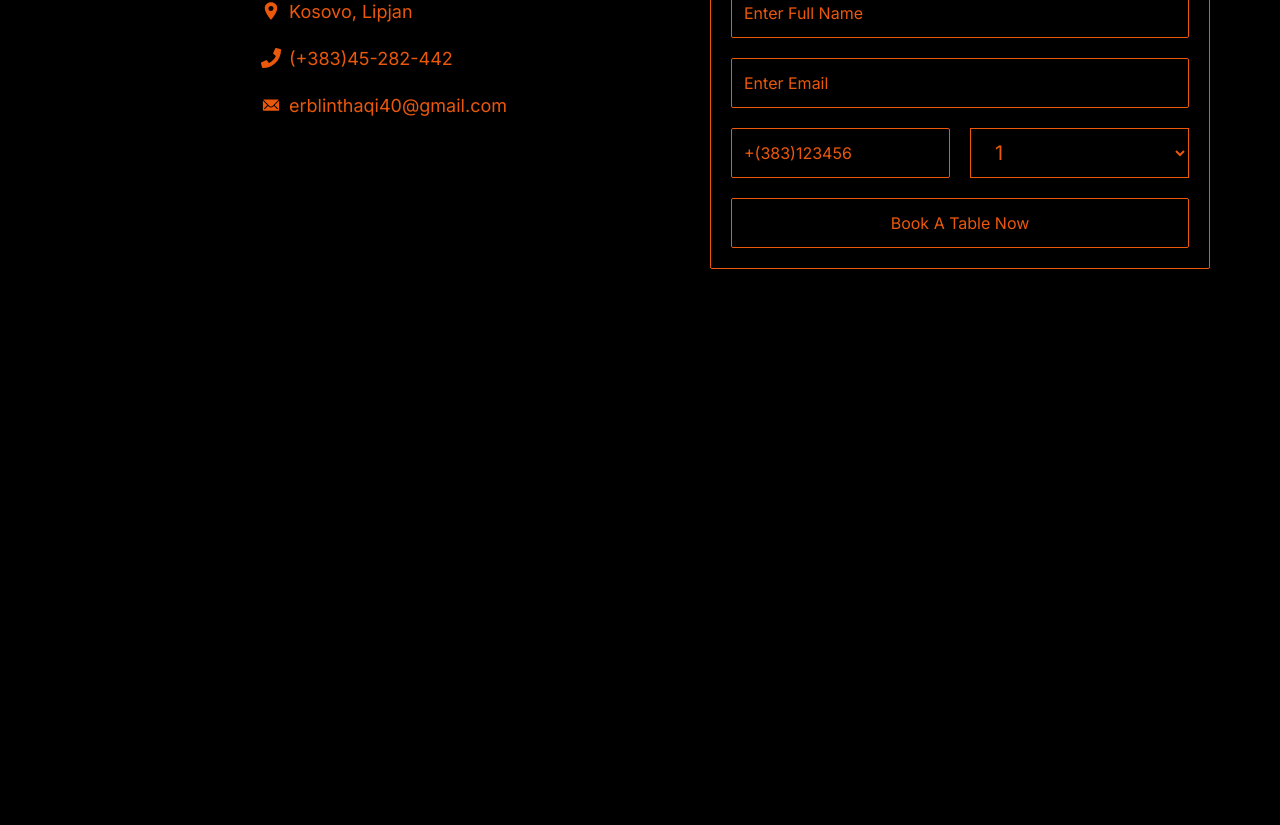
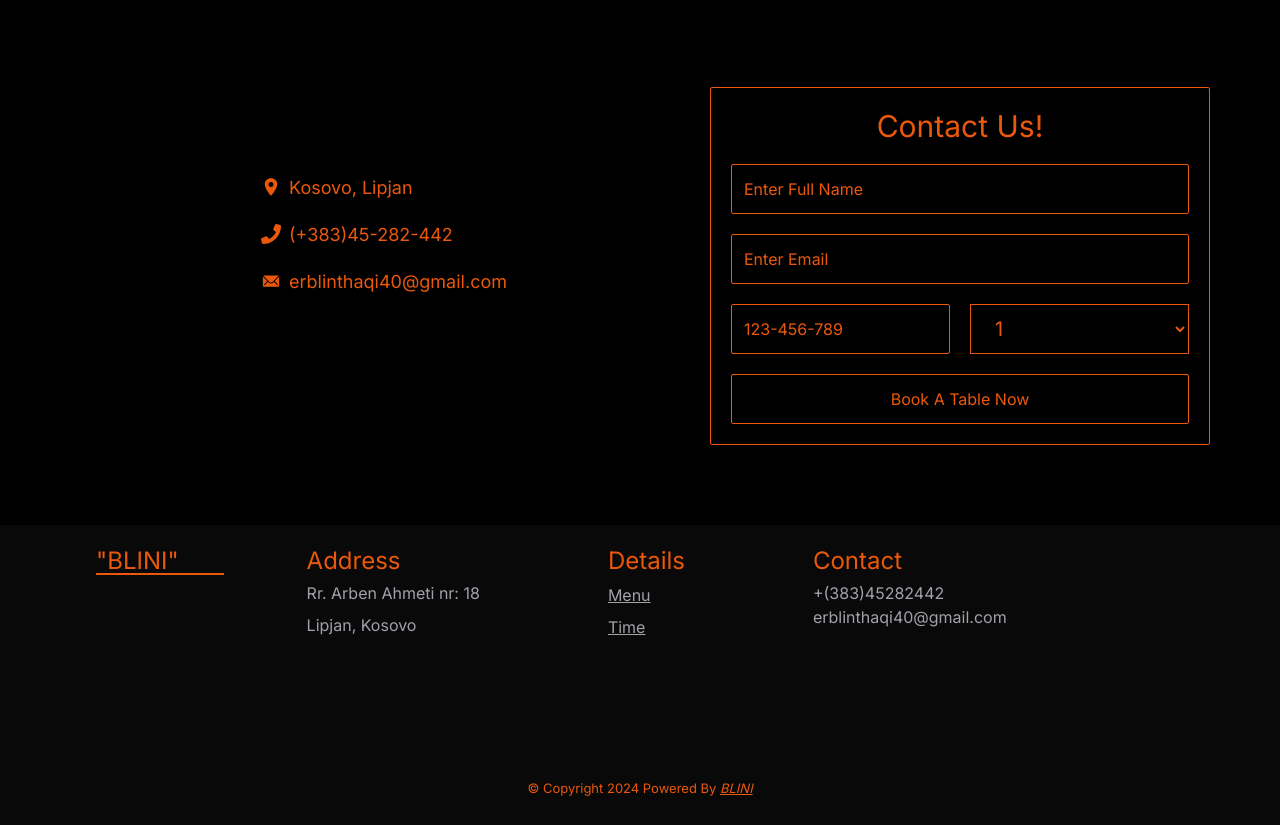
Before and after one commit to XtremeThaqi/Restaurant-App, a Next.js app: page / in a window 1280 px wide. Shown: the part 4680-5505 px from the top of the page. Before the commit the page ends 5029 px from the top, so only its background shows below. Built offline with nearby package versions, Linux system fonts and the light colour scheme.

Commit message:
site finised footer

```diff
--- a/src/app/components/Contact.jsx
+++ b/src/app/components/Contact.jsx
@@ -11,7 +11,7 @@ export default function Contact() {
             <div className="flex justify-center items-center">
                 <h2 className="text-orange-600 text-3xl underline">Contact Us</h2>
             </div>
-            <div className="grid grid-cols-2 place-items-center max-lg:grid-cols-1 mt-20">
+            <div className="grid grid-cols-2 place-items-center max-[1100px]:grid-cols-1 mt-20">
                 <div className="flex flex-col gap-5 ml-32 max-lg:ml-0">
                     <div className="flex items-center gap-2">
                         <IoLocationSharp className="text-orange-600 text-[20px]" />
@@ -26,7 +26,7 @@ export default function Contact() {
                         <h2 className="text-orange-600 text-[18px]">erblinthaqi40@gmail.com</h2>
                     </div>
                 </div>
-                <form action="POST" className="p-5 w-[500px] max-sm:w-auto border border-orange-600 rounded-sm mt-16">
+                <form className="p-5 w-[500px] max-sm:w-[350px] border border-orange-600 rounded-sm mt-16 max-[]:">
                     <div className="flex justify-center items-center">
                         <h2 className="text-orange-600 text-3xl">Contact Us!</h2>
                     </div>
@@ -35,9 +35,9 @@ export default function Contact() {
                         <input type="email" id="email" placeholder="Enter Email" className="p-3 bg-transparent outline-none text-orange-600 rounded-sm border border-orange-600 focus:border-2 placeholder:text-orange-600" required/>
                     </div>
                     <div className="grid grid-cols-2 mt-5 gap-5">
-                        <input type="tel"  placeholder="+(383)123456" pattern="[0-9]{3}-[0-9]{3}-[0-9]{4}" className="p-3 bg-transparent outline-none text-orange-600 rounded-sm border border-orange-600 focus:border-2 placeholder:text-orange-600" required/>
+                        <input type="tel"  placeholder="123-456-789" className="p-3 bg-transparent outline-none text-orange-600 rounded-sm border border-orange-600 focus:border-2 placeholder:text-orange-600" required/>
                         {/* <textarea cols="10" rows="1" placeholder="How Many People?" className="mt-[1px] bg-transparent border border-orange-600 text-orange-600 outline-none p-3 placeholder:text-orange-600 overflow-hidden resize-none rounded-sm focus:border-2"/> */}
-                        <select className="bg-transparent border border-orange-600 text-orange-600 px-5 text-[20px]">
+                        <select className="bg-transparent border outline-none border-orange-600 text-orange-600 px-5 text-[20px]">
                             <option value="1" className="bg-orange-600 text-white">1</option>
                             <option value="2">2</option>
                             <option value="3" className="bg-orange-600 text-white">3</option>
@@ -46,8 +46,13 @@ export default function Contact() {
                             <option value="6">6</option>
                             <option value="7" className="bg-orange-600 text-white">7</option>
                             <option value="8">8</option>
-                            <option value="9" className="bg-orange-600 text-white hover:bg-red-50">9</option>
+                            <option value="9" className="bg-orange-600 text-white">9</option>
                             <option value="10">10</option>
+                            <option value="11" className="bg-orange-600 text-white">11</option>
+                            <option value="12">12</option>
+                            <option value="13" className="bg-orange-600 text-white">13</option>
+                            <option value="14">14</option>
+                            <option value="15" className="bg-orange-600 text-white">15</option>
                         </select>
                     </div>
                     <button className="w-full p-3 text-orange-600 bg-transparent border rounded-sm border-orange-600 mt-5">Book A Table Now</button>
--- /dev/null
+++ b/src/app/components/Footer.jsx
@@ -0,0 +1,37 @@
+"use client"
+
+export default function Footer() {
+    return (
+        <>
+            <div className="px-24 max-lg:px-10 h-[300px] w-full bg-[rgba(31,31,31,0.3)]">
+                <div className="flex gap-32 py-5 max-md:flex-col max-md:gap-10">
+                    <div className="relative">
+                        <h2 className="text-2xl text-orange-600 before:absolute before:top-7 before:bg-orange-600 before:w-32 before:h-[2px]">"BLINI"</h2>
+                    </div>
+                    <div className="flex flex-wrap justify-start gap-32 max-md:gap-20 max-sm:flex-col max-sm:gap-10">
+                        <div className="text-2xl text-orange-600">
+                            <h2>Address</h2>
+                            <p className="text-[16px] text-zinc-400">Rr. Arben Ahmeti nr: 18</p>
+                            <p className="text-[16px] text-zinc-400">Lipjan, Kosovo</p>
+                        </div>
+                        <div className="text-2xl text-orange-600">
+                            <h2>Details</h2>
+                            <a href="#food" className="text-[16px] underline text-zinc-400">Menu</a>
+                            <a href="#time" className="text-[16px] underline block text-zinc-400">Time</a>
+                        </div>
+                        <div className="text-2xl text-orange-600">
+                            <h2>Contact</h2>
+                            <p className="text-[16px] text-zinc-400">+(383)45282442</p>
+                            <p className="text-[16px] -mt-2 text-zinc-400">erblinthaqi40@gmail.com</p>
+                        </div>
+                    </div>
+                </div>
+                <div className="flex justify-center items-end py-5 mt-24 max-md:mt-10 max-sm:mt-0 max-md:py-2">
+                    <div className="flex gap-5">
+                        <p className="text-orange-600 text-[13px]">&copy; Copyright 2024 Powered By <span className="underline italic">BLINI</span></p>
+                    </div>
+                </div>
+            </div>
+        </>
+    )
+}
--- a/src/app/components/Navbar.jsx
+++ b/src/app/components/Navbar.jsx
@@ -30,14 +30,14 @@ export default function Navbar() {
                         ))}
                     </ul>
                     <div className="md:hidden mt-2">
-                        <button className="text-white text-[27px]" onClick={toggle}>
+                        <button className="text-orange-600 text-[27px]" onClick={toggle}>
                             {mobileMenu ? <FaTimes/> : <FaBars/>}
                         </button>
                         {mobileMenu && (
                             <div className="absolute top-[60px] left-0 w-full px-10 py-5 rounded-[5px] max-sm:bg-[rgba(31,31,31,0.9)] backdrop-blur-md">
                                 <ul className="flex flex-col gap-7">
                                     {navData.map((item) => (
-                                        <li className="text-white cursor-pointer text-[20px]" key={item.id}>
+                                        <li className="text-orange-600 cursor-pointer text-[20px]" key={item.id}>
                                             <a href={item.href}>{item.name}</a>
                                         </li>
                                     ))}
--- a/src/app/components/Open.jsx
+++ b/src/app/components/Open.jsx
@@ -12,7 +12,7 @@ export default function Open() {
 
   return (
     <>
-        <div className="py-10">
+        <div className="py-32" id="time">
             <div className="flex items-center justify-center">
                 <h2 className="text-3xl text-orange-600 underline">Open from:</h2>
             </div>
--- a/src/app/components/Testemonials.jsx
+++ b/src/app/components/Testemonials.jsx
@@ -31,7 +31,7 @@ export default function Testemonials() {
                 {testimonialsData.map((testimonial) => (
                     <div key={testimonial.id} className="rounded-2xl w-[330px] h-[440px] border border-orange-600 p-5 flex flex-wrap justify-center">
                         <div className="relative flex flex-col gap-2 items-center">
-                            <Image className="max-w-24" src={testimonial.image} alt={testimonial.name}/>
+                            <Image className="max-w-24 rounded-full" src={testimonial.image} alt={testimonial.name}/>
                             <p className="text-xl text-orange-600">{testimonial.name}</p>
                             <p className="text-lg mt-4 text-gray-400">{testimonial.description}</p>
                             <p className="absolute right-0 -bottom-0 text-[20px] text-orange-600"><FaStar/></p>
@@ -47,20 +47,3 @@ export default function Testemonials() {
     </>
   )
 }
-
- {/* <div className="flex p-5 gap-5 flex-wrap justify-center items-center mt-16">
-                <div className="border border-orange-600 rounded-3xl w-[500px] p-5 flex  items-center">
-                    <div className="flex flex-col gap-4 mr-5">
-                        <Image src={img1} alt="img-1" className="w-20 pointer-events-none object-cover" />
-                        <h2 className="text- mt-2 text-orange-600"></h2>
-                    </div>
-                    <p className="text-gray-400 text-md mt-4"></p>
-                </div>
-                <div className="border border-orange-600 rounded-3xl w-[500px] p-5 flex items-center">
-                    <div className="flex flex-col">
-                        <Image src={img2} alt="img-2" className="w-20 pointer-events-none object-cover" />
-                        <h2 className="text-2xl mt-2 text-orange-600">Mary F</h2>
-                    </div>
-                    <p className="text-gray-400 text-md mt-4">This was my first visit to Pietro’s and it was a wonderful experience! The food was delicious, the service was friendly and efficient and the atmosphere was great. I highly recommend it!</p>
-                </div>
-            </div> */}
--- a/src/app/page.tsx
+++ b/src/app/page.tsx
@@ -5,6 +5,7 @@ import About from "./components/About";
 import Open from './components/Open'
 import Testemonials from "./components/Testemonials";
 import Contact from "./components/Contact";
+import Footer from "./components/Footer";
 
 export default function Page() {
   return (
@@ -17,6 +18,7 @@ export default function Page() {
         <Open />
         <Testemonials />
         <Contact />
+        <Footer/>
       </div>
     </>
   );
```
